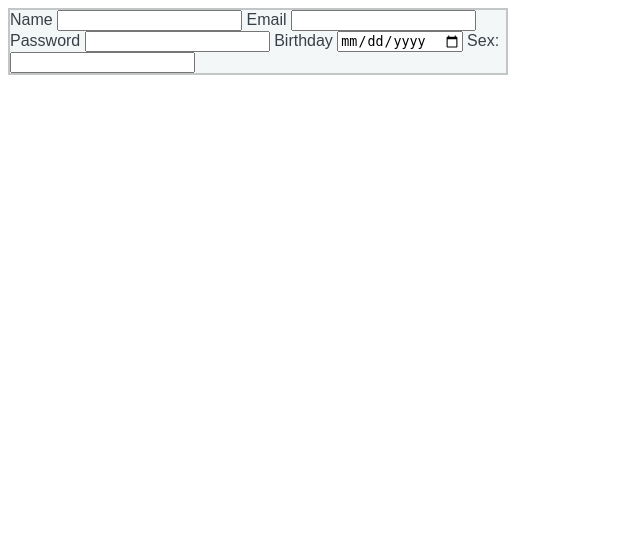
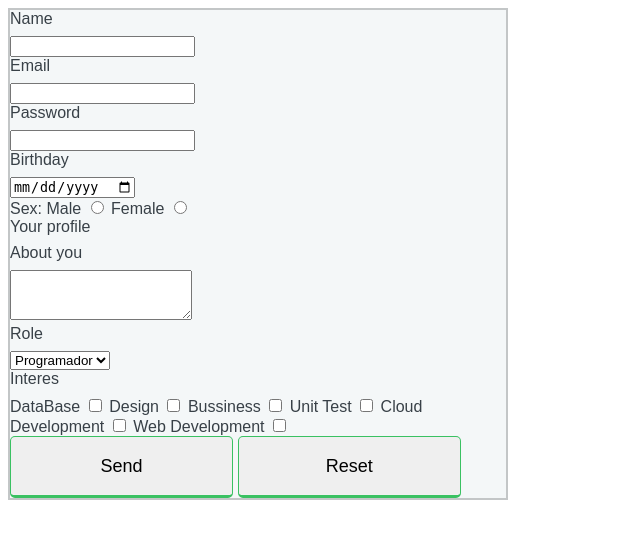
Before and after one commit to kiiiu15/Laboratorio-de-Compiutacion-IV-2019, a PHP site: page / in a window 1280 px wide. Shown: the top 539 px of the page, without its empty margins (0-640 px from the left). Run offline with PHP 8.4, Linux system fonts and the light colour scheme.

Commit message:
Guia 2
ponele

```diff
--- a/Guia 2/action.php
+++ b/Guia 2/action.php
@@ -3,11 +3,12 @@
 
     if ($_SERVER['REQUEST_METHOD'] == "POST")
         $parameters = $_POST;
-    else
+    else{
         $parameters = $_GET;
-
+    }
     foreach($parameters as $parameterName=>$parameterValue)
     {
         echo $parameterName . ': ' . $parameterValue . '<br>' ;
     }
+
 ?>
--- a/Guia 2/baseStyle.css
+++ b/Guia 2/baseStyle.css
@@ -2,6 +2,7 @@
     -moz-box-sizing: border-box;
     -webkit-box-sizing: border-box;
     box-sizing: border-box;
+
   }
 
   body {
@@ -34,6 +35,7 @@
     border: 1px solid #3ac162;
     border-width: 1px 1px 3px;
     box-shadow: 0 -1px 0 rgba(255,255,255,0.1) inset;
+    width: 45%;
   }
 
   button:hover{
@@ -43,7 +45,11 @@
   label {
     display: contents;
     margin-bottom: 8px;
+
   }
+
+
+
 
   .number {
     height: 30px;
@@ -63,3 +69,7 @@
     }
 
   }
+
+  .abajo {
+    display: block;
+  }
--- a/Guia 2/index.html
+++ b/Guia 2/index.html
@@ -8,17 +8,49 @@
     <link rel="stylesheet" href="baseStyle.css">
 </head>
 <body>
-    <form action="action.php" name="formulario">
-        <label for="nombre">Name</label>
-        <input type="text" name="nombre">
-        <label for="mail">Email</label>
-        <input type="email" name="mail">
-        <label for="pass">Password</label>
-        <input type="password" name="pass">
-        <label for="bday">Birthday</label>
-        <input type="date" name="bday">
-        <label for="nombre">Sex: </label>
-        <input type="text" name="nombre">
+    <form action="action.php" name="formulario" method="GET">
+        <label for="nombre" class="abajo">Name</label>
+        <input type="text" name="nombre" class="abajo">
+        <label for="mail" class="abajo">Email</label>
+        <input type="email" name="mail" class="abajo">
+        <label for="pass" class="abajo">Password</label>
+        <input type="password" name="pass" class="abajo">
+        <label for="bday" class="abajo">Birthday</label>
+        <input type="date" name="bday" class="abajo">
+        <label for="" >Sex: </label>
+        <label for="male" >Male</label>
+        <input type="radio" name="male">
+        <label for="female" >Female</label>
+        <input type="radio" name="female">
+
+
+
+        <label for="" class="abajo">Your profile</label>
+        <label for="about_you" class="abajo">About you</label>
+        <textarea name=" about_you"  class="abajo"></textarea>
+
+        <label for="roles" class="abajo">Role</label>
+        <select name="roles" class="abajo">
+            <option value="Programador">Programador</option>
+            <option value="Desarrolador">Desarrolador</option>
+        </select>
+
+        <label for="" class="abajo">Interes</label>
+        <label for="DataBase">DataBase</label>
+        <input type="checkbox" name="DataBase">
+        <label for="Design">Design</label>
+        <input type="checkbox" name="Design">
+        <label for="Bussiness">Bussiness</label>
+        <input type="checkbox" name="Bussiness">
+        <label for="ui">Unit Test</label>
+        <input type="checkbox" name="ui">
+        <label for="cd">Cloud Development</label>
+        <input type="checkbox" name="cd">
+        <label for="wd">Web Development</label>
+        <input type="checkbox" name="wd">
+        <br>
+        <button type="submit" name="submitbutton">Send</button>
+        <button type="reset" name="resetbutton">Reset</button>
     </form>
 </body>
 </html>
```
